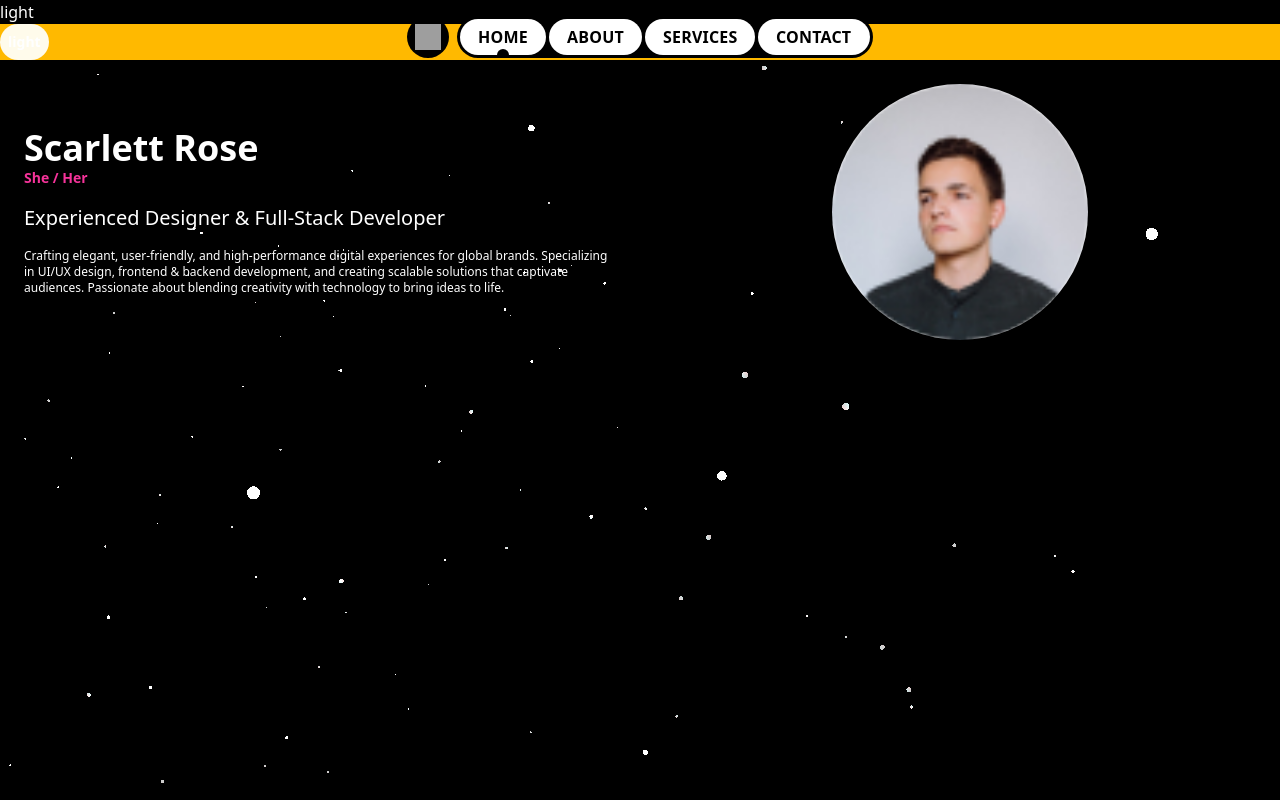
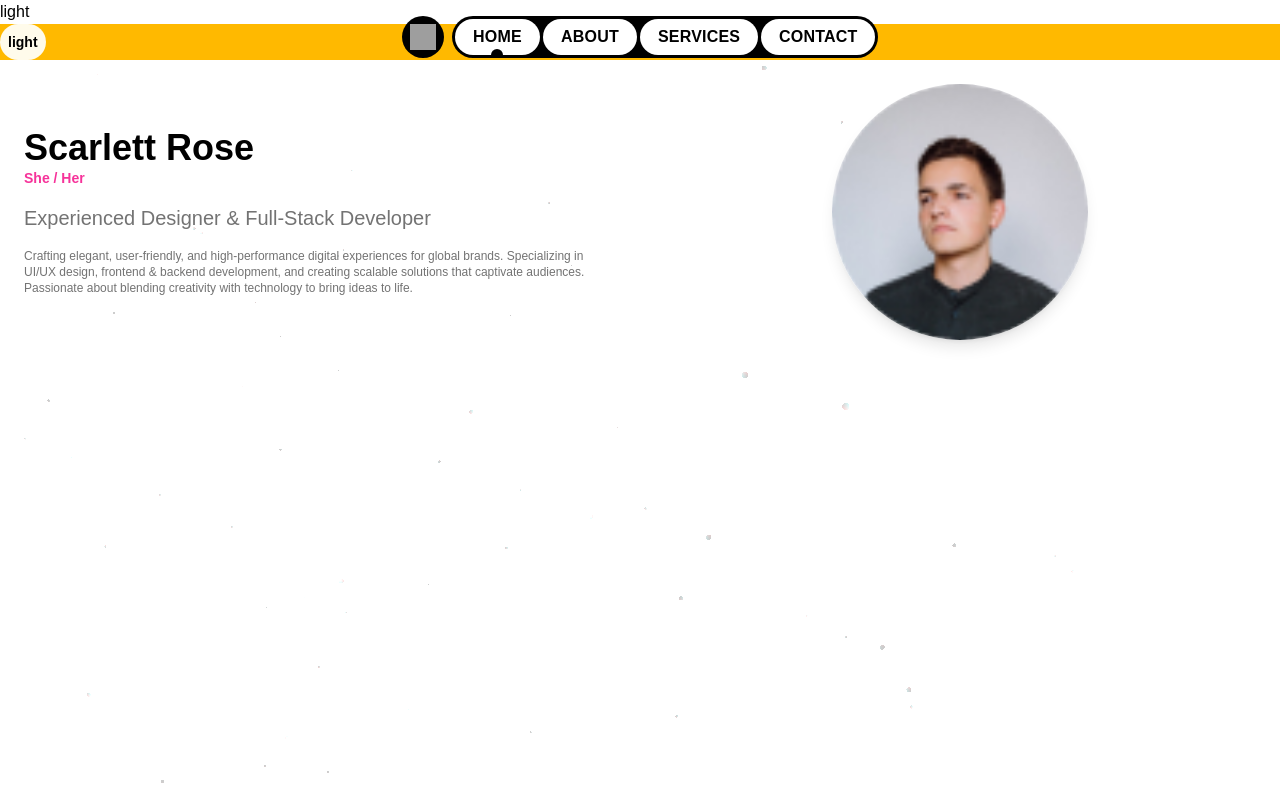
Before and after one commit to ahmedaldailami/First-Project, a React (Vite) app: page / in a window 1280 px wide. Built offline with nearby package versions, Linux system fonts and the light colour scheme; grey boxes are pictures that could not be loaded; the HTML template or start-up script is replaced by a standard one; a web font is replaced by a local one.

Commit message:
Dark & Light theme

```diff
--- a/src/App.jsx
+++ b/src/App.jsx
@@ -3,6 +3,9 @@ import { HeroSection } from "./components/HeroSection"
 import Particles from "./components/Particles"
 import PillNav from "./components/PillNav"
 import { AnimatePresence, motion } from "framer-motion";
+import { log } from "three";
+import './App.css'
+
 // import { Sun, Moon } from "lucide-react";
 
 
@@ -24,6 +27,8 @@ function App() {
       document.documentElement.classList.remove("dark");
     }
     localStorage.setItem("theme", theme);
+    console.log(theme);
+
   }, [theme]);
 
 
@@ -71,13 +76,13 @@ function App() {
       </header>
 
 
-      <button onClick={() => setTheme(theme === "dark" ? "light" : "dark")} >
+      <button className=" relative z-50" onClick={() => setTheme(theme === "dark" ? "light" : "dark")} >
         {theme}
       </button>
 
 
       {/* Theme Toggle Button */}
-      <div className="bg-amber-400">
+      <div className="bg-amber-400 relative z-50">
 
         <motion.button
           onClick={() => setTheme(theme === "dark" ? "light" : "dark")}
```
Also changed, not shown: src/components/lightswind.css (renamed from src/lightswind.css). Lines whose indentation alone changed are shown as unchanged.
